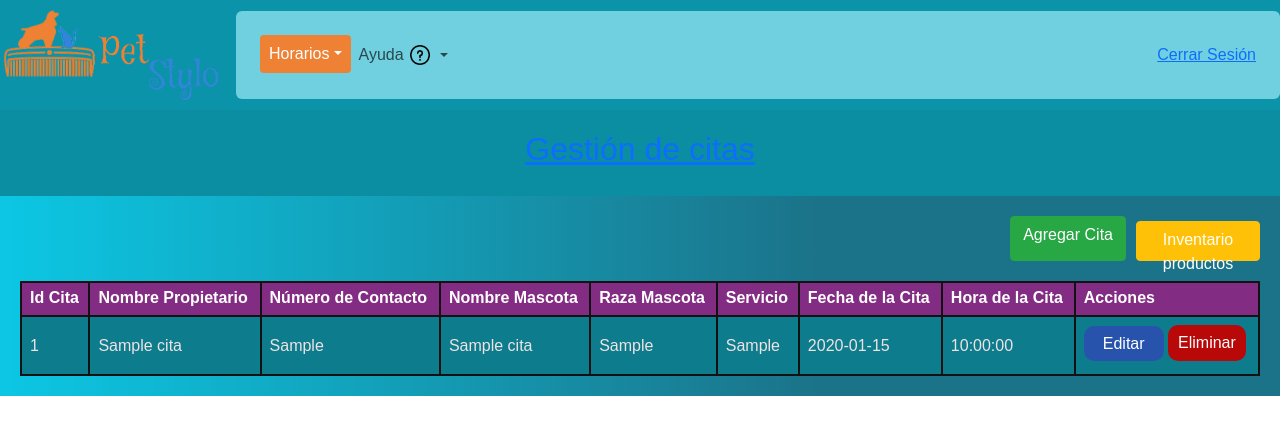
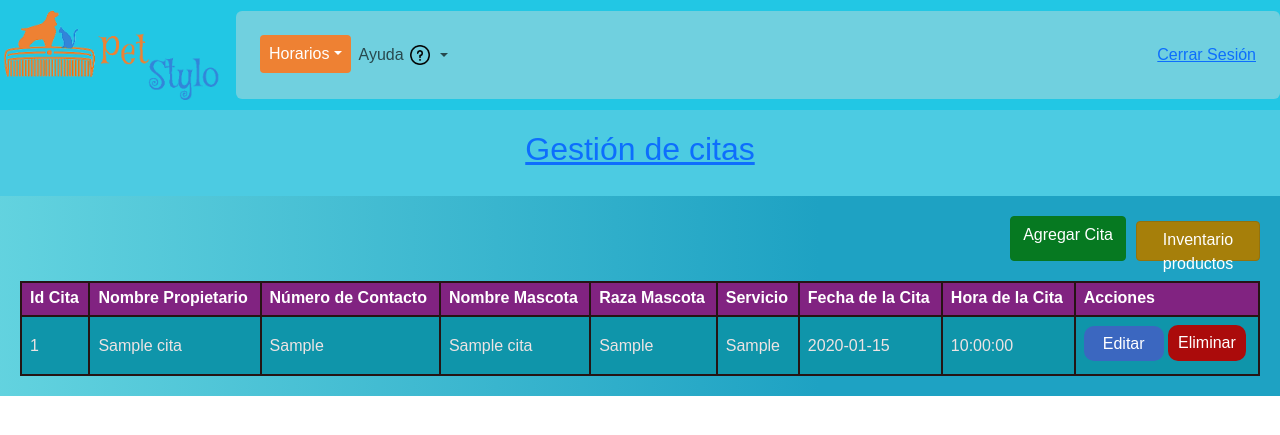
Before and after one commit to Camilo333xd/catalogo_2, a PHP site: page /index_citas.php in a window 1280 px wide. Shown: the top 435 px of the page. Run offline with PHP 8.4, Linux system fonts and the light colour scheme; tables that the repository leaves empty hold one stand-in row (values such as "Sample post").

Commit message:
version 6.1.1

```diff
--- a/proyecto6.1/assets/Brayan/styles/admin.css
+++ b/proyecto6.1/assets/Brayan/styles/admin.css
@@ -3,6 +3,7 @@ html, body {
     margin: 0;
     font-family: Georgia, 'Times New Roman', Times, serif;
 }
+
 .btn {
     display: inline-block;
     font-weight: 400;
@@ -10,7 +11,7 @@ html, body {
     text-align: center;
     vertical-align: middle;
     cursor: pointer;
-    background-color: #007bff;
+    background-color: #087d94;
     border: 1px solid transparent;
     padding: 0.375rem 0.75rem;
     font-size: 1rem;
@@ -20,13 +21,13 @@ html, body {
 }
 
 .btn-success {
-    background-color: #28a745;
-    border-color: #28a745;
+    background-color: #067921;
+    border-color: #077721;
 }
 
 .btn-warning {
-    background-color: #ffc107;
-    border-color: #ffc107;
+    background-color: #a67f0a;
+    border-color: #93720d;
     color: #fff;
     width: 10%;
     height: 40px;
@@ -43,8 +44,8 @@ html, body {
 
 
 #edit-page-body {
-    background-color: #1b7389;
-    color: white;
+    background-image: url('../img/fondo.jpg');
+    color: rgb(2, 0, 0);
     min-height: 100vh;
     display: flex;
     flex-direction: column;
@@ -60,12 +61,12 @@ html, body {
 header {
     height: 95px;
     min-height: 110px;
-    background-color: #198c9e;
+    background-color: #32ddf8;
     width: 100%;
 }
 
 .fondoHeader {
-    background-color: #0b93a9;
+    background-color: #22c7e4;
 }
 
 .logo {
@@ -73,7 +74,7 @@ header {
 }
 
 .editar-btn {
-    background-color: rgb(39, 83, 172);
+    background-color: rgb(59, 103, 192);
     color: white;
     border-bottom: #df1414;
     border-radius: 10px;
@@ -83,7 +84,7 @@ header {
 }
 
 .eliminar-btn {
-    background-color: rgb(184, 8, 8);
+    background-color: rgb(171, 11, 11);
     color: white;
     border-radius: 10px;
     padding: 5px 9px;
@@ -102,14 +103,14 @@ header {
 }
 
 #after-nav-col-1 {
-    background-color: #0b8ea2;
+    background-color: #4ccbe2;
     padding: 20px;
     box-sizing: border-box;
 }
 
 #after-nav-col-3 {
     flex-grow: 1;
-    background: linear-gradient(90deg, hsl(188, 90%, 47%), rgb(27, 115, 137) 64%);
+    background: linear-gradient(90deg, hsl(186, 66%, 63%), rgb(30, 162, 195) 64%);
     color: rgb(238, 227, 227);
     padding: 20px;
     box-sizing: border-box;
@@ -127,7 +128,7 @@ table {
 }
 
 #customers td, #customers th {
-    border: 2px solid #131111;
+    border: 2px solid #251414;
     padding: 8px;
 }
 
@@ -135,12 +136,12 @@ table {
     padding-top: 3px;
     padding-bottom: 5px;
     text-align: left;
-    background-color: rgb(131, 44, 131);
+    background-color: rgb(129, 35, 129);
     color: white;
 }
 
 #appointment {
-    background-color: #0d7c8d;
+    background-color: #0f95aa;
 }
 
 .form-control {
--- a/proyecto6.1/views/datosUsuario.php
+++ b/proyecto6.1/views/datosUsuario.php
@@ -20,7 +20,7 @@
                         echo htmlspecialchars($_SESSION['nombre']);
 
                         ?></h1> -->
-  <section>
+  <section class = "container-form" >
     <div class="registro container mt-5 p-4 rounded">
       <h1>Registro de Datos</h1>
       <form class="formulario" action="index.php?controller=UserController&action=store" method="POST">
@@ -69,7 +69,7 @@
         <a href="index.php?controller=WelcomeController&action=index" class="btn btn-secondary ms-2">Volver a Bienvenida</a>
       </form>
     </div>
-    <div class="registro container mt-5 p-4 rounded">
+    <div class="registro container mt-5 p-4 rounded"  id="mascotas">
     <h1>Mis mascotas</h1>
 
     <table class="table">
```
Also changed, not shown: proyecto6.1/assets/felipe/css/style.css (+14 -0 lines), proyecto6.1/views/cita/create.php (+12 -0 lines), proyecto6.1/views/cita/edit.php (+12 -1 lines).
